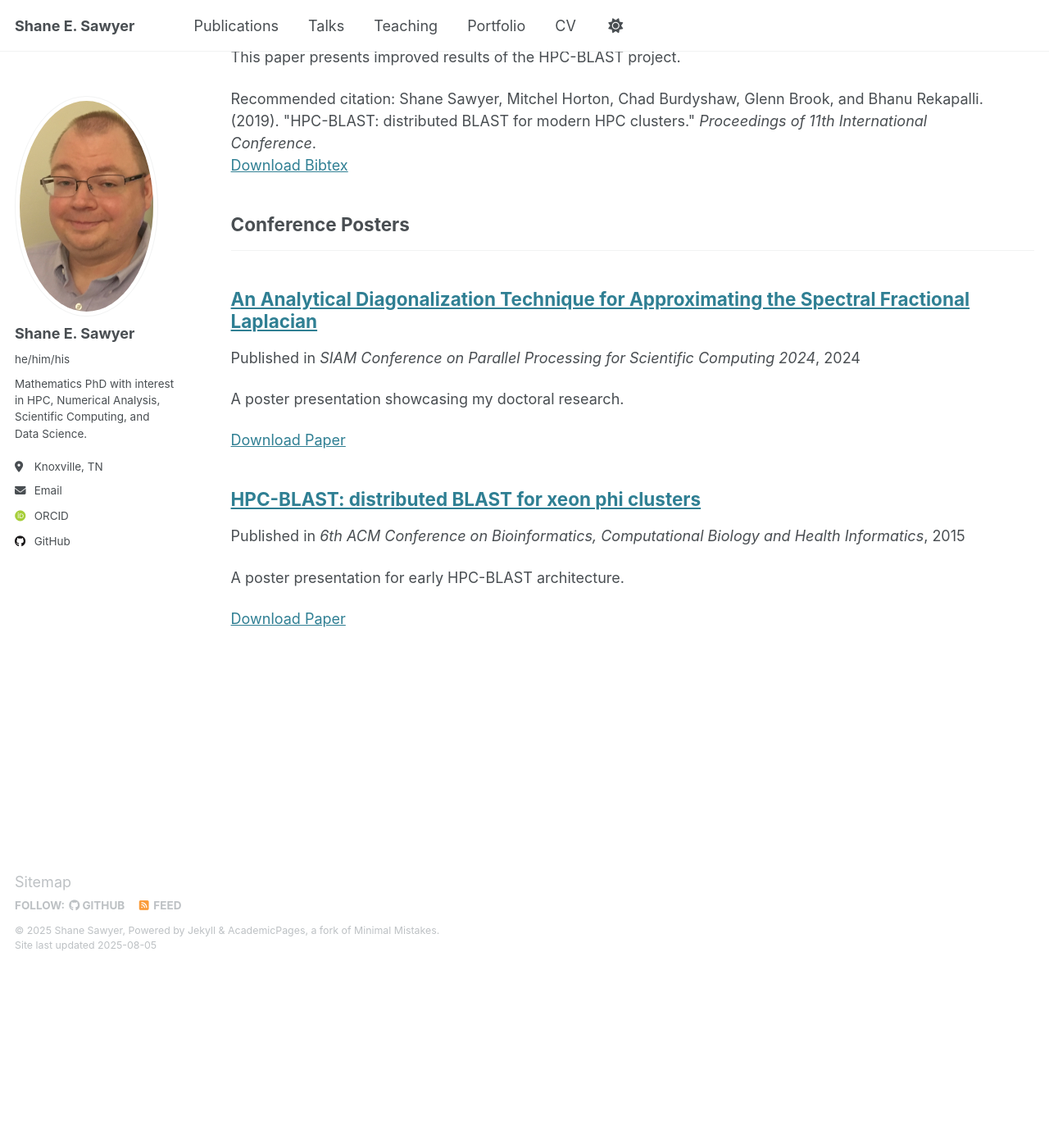
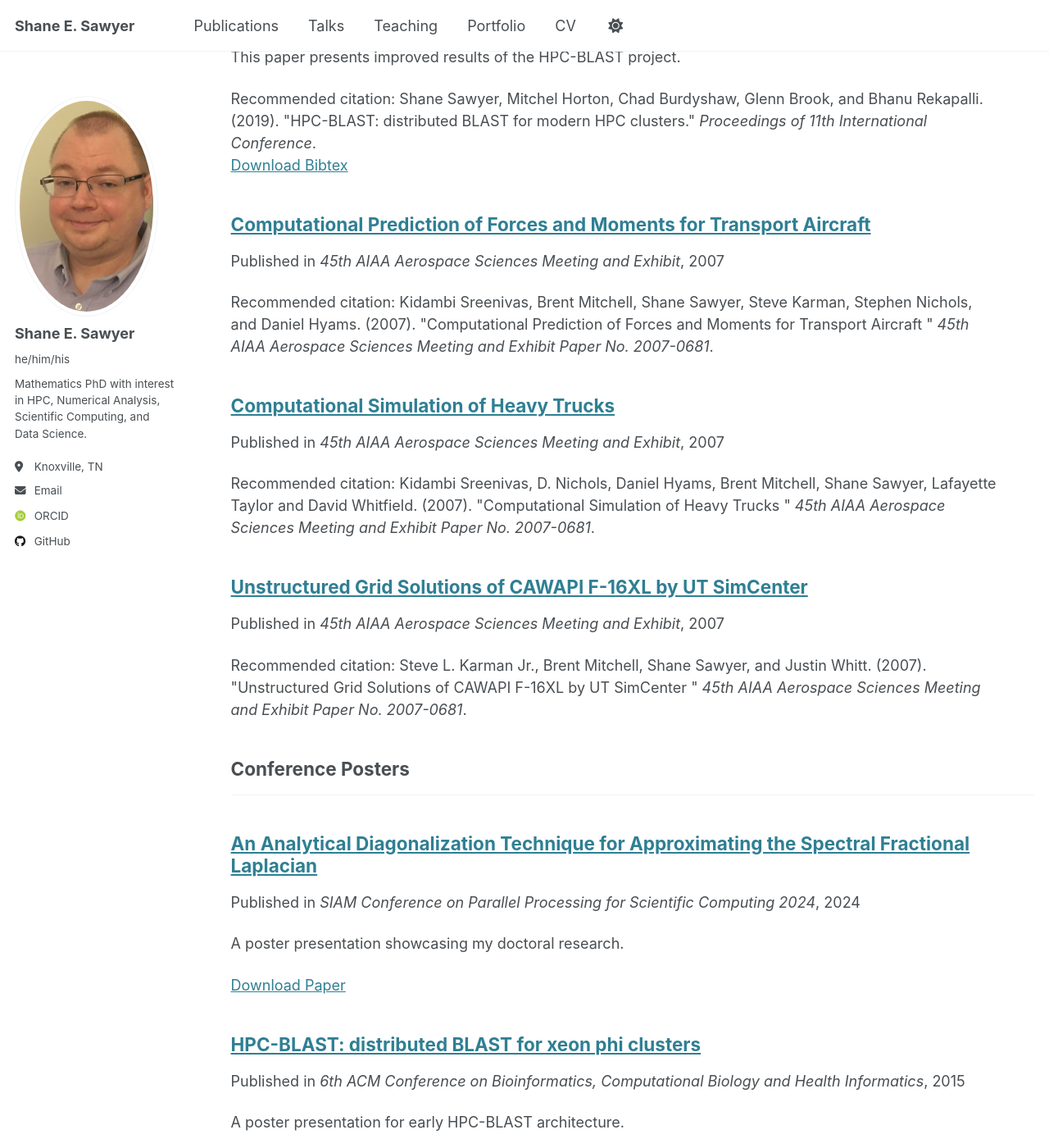
Before and after one commit to shedsaw/shedsaw.github.io, a Jekyll site: the page built from _pages/publications.html, in a window 1280 px wide and 1400 px high, scrolled down 2213 px. Shown: the whole window at 82% size. Built offline with Jekyll 4.4.1, drawn with Linux system fonts in a browser that asks for light colours; some web fonts are replaced; before the commit the page ends 3394 px from its top, so only the background shows below that.

Commit message:
Finished adding publications.

```diff
--- /dev/null
+++ b/_publications/2007-F-16XL.md
@@ -0,0 +1,9 @@
+---
+title: "Unstructured Grid Solutions of CAWAPI F-16XL by UT SimCenter"
+collection: publications
+category: conferences
+permalink: /publication/2007-F-16XL
+date: 2007-01-07
+venue: '45th AIAA Aerospace Sciences Meeting and Exhibit'
+citation: 'Steve L. Karman Jr., Brent Mitchell, Shane Sawyer, and Justin Whitt. (2007). &quot;Unstructured Grid Solutions of CAWAPI F-16XL by UT SimCenter &quot; <i>45th AIAA Aerospace Sciences Meeting and Exhibit Paper No. 2007-0681</i>.'
+---
--- /dev/null
+++ b/_publications/2007-Heavy-Trucks.md
@@ -0,0 +1,9 @@
+---
+title: "Computational Simulation of Heavy Trucks"
+collection: publications
+category: conferences
+permalink: /publication/2007-Heavy-Trucks
+date: 2007-01-07
+venue: '45th AIAA Aerospace Sciences Meeting and Exhibit'
+citation: 'Kidambi Sreenivas, D. Nichols, Daniel Hyams, Brent Mitchell, Shane Sawyer, Lafayette Taylor and David Whitfield. (2007). &quot;Computational Simulation of Heavy Trucks &quot; <i>45th AIAA Aerospace Sciences Meeting and Exhibit Paper No. 2007-0681</i>.'
+---
--- /dev/null
+++ b/_publications/2007-Moments-Aircraft.md
@@ -0,0 +1,9 @@
+---
+title: "Computational Prediction of Forces and Moments for Transport Aircraft"
+collection: publications
+category: conferences
+permalink: /publication/2007-Moments-Aircraft
+date: 2007-01-07
+venue: '45th AIAA Aerospace Sciences Meeting and Exhibit'
+citation: 'Kidambi Sreenivas, Brent Mitchell, Shane Sawyer, Steve Karman, Stephen Nichols, and Daniel Hyams. (2007). &quot;Computational Prediction of Forces and Moments for Transport Aircraft &quot; <i>45th AIAA Aerospace Sciences Meeting and Exhibit Paper No. 2007-0681</i>.'
+---
```
Also changed, not shown: _publications/2024-arxiv-2409-17388.md (+1 -1 lines).
